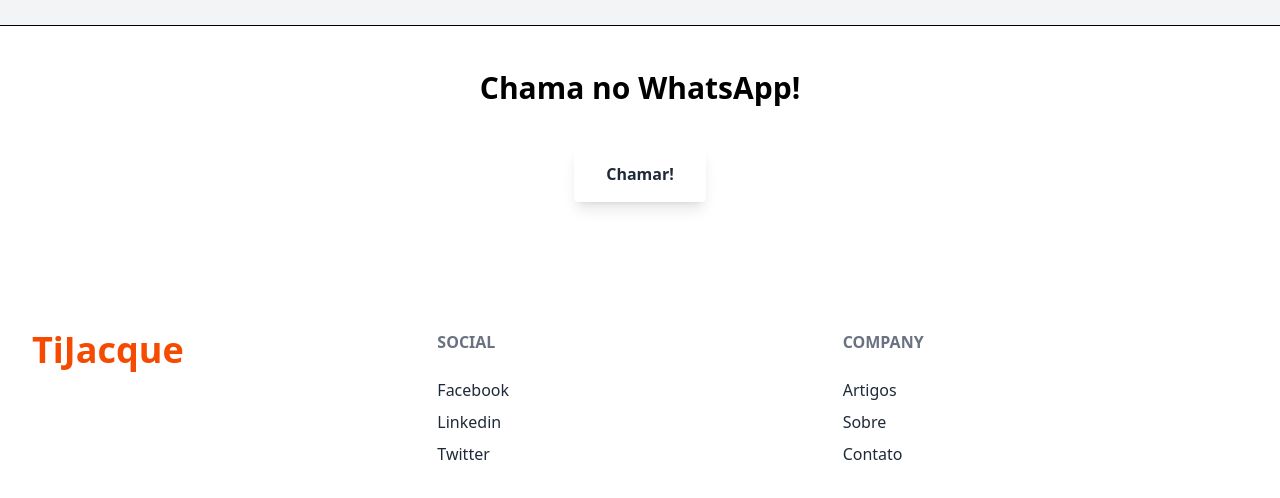
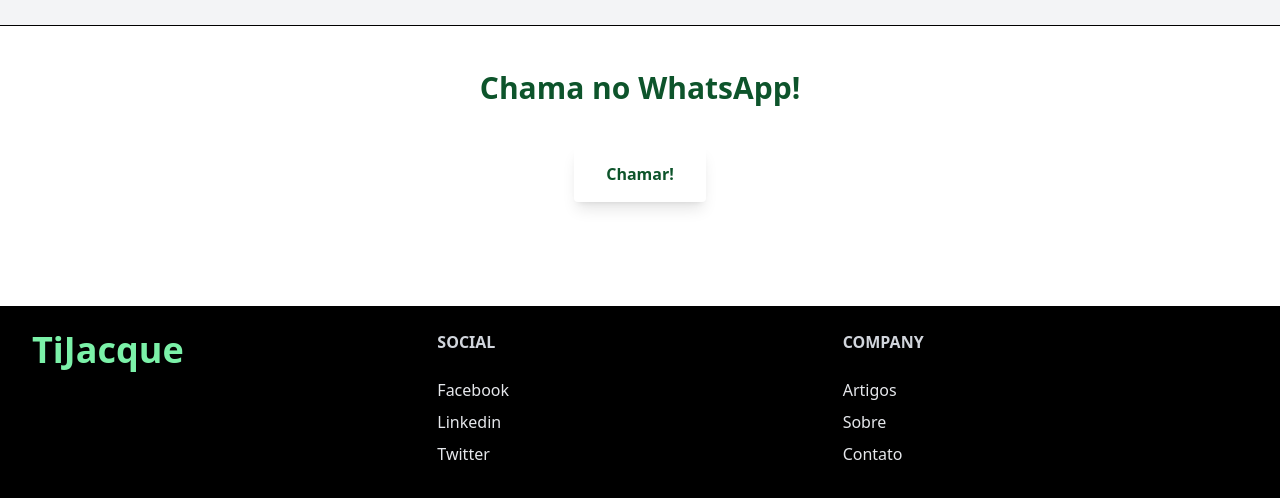
Before and after one commit to jacquelinesantana/website, a React (Vite) app: page / in a window 1280 px wide. Shown: the part 1424-1922 px from the top of the page. Built offline with nearby package versions, Linux system fonts and the light colour scheme.

Commit message:
ajustes layout

```diff
--- a/src/componentes/footer/Footer.tsx
+++ b/src/componentes/footer/Footer.tsx
@@ -3,12 +3,12 @@ function Footer() {
   return (
     <>
       {/*<!--Footer-->*/}
-    <footer className="bg-white ">
+    <footer className="bg-black ">
       <div className="container mx-auto mt-8 px-8">
         <div className="w-full flex flex-col md:flex-row py-6">
           <div className="flex-1 mb-6">
             <a
-              className="text-orange-600 no-underline hover:no-underline font-bold text-2xl lg:text-4xl"
+              className="text-green-300 no-underline hover:no-underline font-bold text-2xl lg:text-4xl"
               href="#"
             >
 
@@ -18,54 +18,54 @@ function Footer() {
 
 
           <div className="flex-1">
-            <p className="uppercase font-extrabold text-gray-500 md:mb-6">Social</p>
+            <p className="uppercase font-extrabold text-gray-300 md:mb-6">Social</p>
             <ul className="list-reset mb-6">
               <li className="mt-2 inline-block mr-2 md:block md:mr-0">
                 <a
                   href="#"
-                  className="font-light no-underline hover:underline text-gray-800 hover:text-orange-500"
+                  className="font-light no-underline hover:underline text-gray-200 hover:text-orange-500"
                   >Facebook</a
                 >
               </li>
               <li className="mt-2 inline-block mr-2 md:block md:mr-0">
                 <a
                   href="#"
-                  className="font-light no-underline hover:underline text-gray-800 hover:text-orange-500"
+                  className="font-light no-underline hover:underline text-gray-200 hover:text-orange-500"
                   >Linkedin</a
                 >
               </li>
               <li className="mt-2 inline-block mr-2 md:block md:mr-0">
                 <a
                   href="#"
-                  className="font-light no-underline hover:underline text-gray-800 hover:text-orange-500"
+                  className="font-light no-underline hover:underline text-gray-200 hover:text-orange-500"
                   >Twitter</a
                 >
               </li>
             </ul>
           </div>
           <div className="flex-1">
-            <p className="uppercase font-extrabold text-gray-500 md:mb-6">
+            <p className="uppercase font-extrabold text-gray-300 md:mb-6">
               Company
             </p>
             <ul className="list-reset mb-6">
               <li className="mt-2 inline-block mr-2 md:block md:mr-0">
                 <a
                   href="#"
-                  className="font-light no-underline hover:underline text-gray-800 hover:text-orange-500"
+                  className="font-light no-underline hover:underline text-gray-200 hover:text-orange-500"
                   >Artigos</a
                 >
               </li>
               <li className="mt-2 inline-block mr-2 md:block md:mr-0">
                 <a
                   href="#"
-                  className="font-light no-underline hover:underline text-gray-800 hover:text-orange-500"
+                  className="font-light no-underline hover:underline text-gray-200 hover:text-orange-500"
                   >Sobre</a
                 >
               </li>
               <li className="mt-2 inline-block mr-2 md:block md:mr-0">
                 <a
                   href="#"
-                  className="font-light no-underline hover:underline text-gray-800 hover:text-orange-500"
+                  className="font-light no-underline hover:underline text-gray-200 hover:text-orange-500"
                   >Contato</a
                 >
               </li>
--- a/src/componentes/pages/Home/Home.tsx
+++ b/src/componentes/pages/Home/Home.tsx
@@ -26,12 +26,12 @@ function Home() {
         ></div>
       </div>
 
-      <h3 className="my-4 text-3xl font-extrabold">
+      <h3 className="my-4 text-3xl font-extrabold text-green-900">
         Chama no WhatsApp!
       </h3>
 
       <button
-        className="mx-auto lg:mx-0 hover:underline bg-white text-gray-800 font-bold rounded my-6 py-4 px-8 shadow-lg"
+        className="mx-auto lg:mx-0 hover:underline bg-white text-green-900 font-bold rounded my-6 py-4 px-8 shadow-lg"
       >
         Chamar!
       </button>
```
